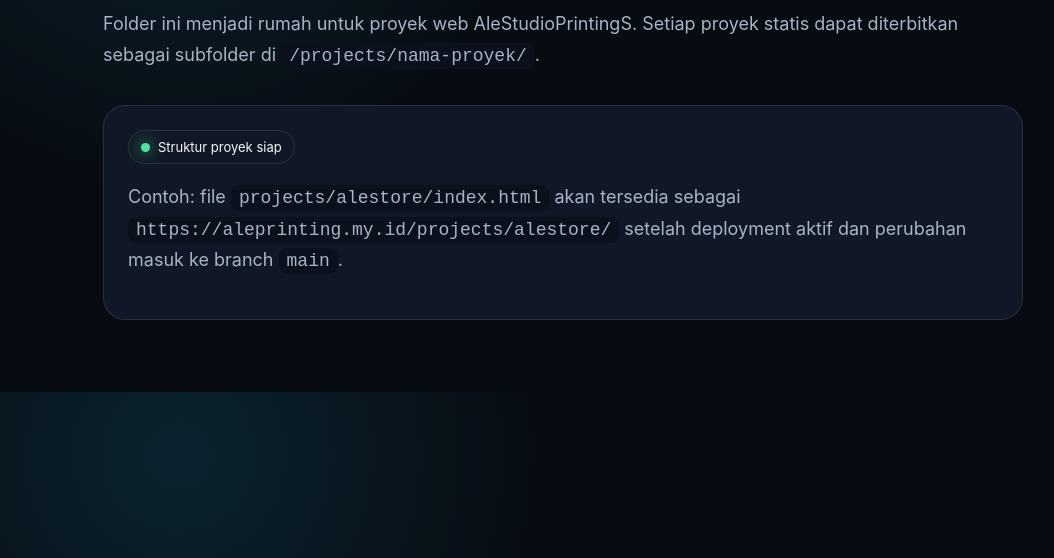
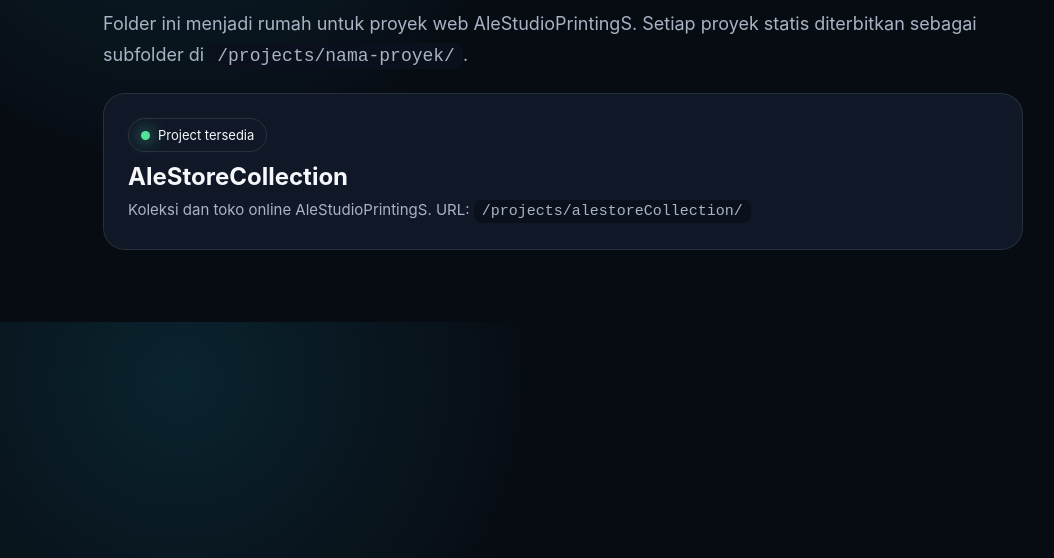
Before and after one commit to Kmpsnr26/AleStudioPrintingS-Paket-Lengkap-1.15.1, a plain HTML site: page projects/index.html in a window 1280 px wide. Shown: the part 242-800 px from the top of the page, without its empty margins (77-1131 px from the left). Drawn offline with Linux system fonts and the light colour scheme.

Commit message:
List AleStoreCollection in projects hub

```diff
--- a/projects/index.html
+++ b/projects/index.html
@@ -8,7 +8,7 @@
   <style>
     :root{color-scheme:dark;--bg:#070b12;--card:#101827;--line:rgba(255,255,255,.10);--text:#f5f7fb;--muted:#a8b4c5;--accent:#23d5ff}
     *{box-sizing:border-box}body{margin:0;font-family:Inter,system-ui,-apple-system,"Segoe UI",sans-serif;background:radial-gradient(circle at 20% 10%,rgba(35,213,255,.12),transparent 32%),var(--bg);color:var(--text)}
-    main{width:min(920px,calc(100% - 32px));margin:auto;padding:72px 0}a{color:inherit}.back{color:var(--muted);text-decoration:none}.eyebrow{margin-top:42px;color:var(--accent);font-size:12px;font-weight:800;letter-spacing:.16em;text-transform:uppercase}h1{font-size:clamp(40px,8vw,72px);line-height:1;margin:12px 0 18px}p{color:var(--muted);font-size:18px;line-height:1.7}.card{margin-top:34px;padding:24px;border:1px solid var(--line);border-radius:22px;background:var(--card)}code{padding:3px 8px;border-radius:8px;background:#0a111c}.status{display:inline-flex;gap:8px;align-items:center;padding:8px 12px;border:1px solid var(--line);border-radius:999px;font-size:13px}.dot{width:9px;height:9px;border-radius:50%;background:#53e29c;box-shadow:0 0 16px #53e29c}
+    main{width:min(920px,calc(100% - 32px));margin:auto;padding:72px 0}a{color:inherit}.back{color:var(--muted);text-decoration:none}.eyebrow{margin-top:42px;color:var(--accent);font-size:12px;font-weight:800;letter-spacing:.16em;text-transform:uppercase}h1{font-size:clamp(40px,8vw,72px);line-height:1;margin:12px 0 18px}p{color:var(--muted);font-size:18px;line-height:1.7}.card{margin-top:22px;padding:24px;border:1px solid var(--line);border-radius:22px;background:var(--card);text-decoration:none;display:block}.card:hover{border-color:rgba(35,213,255,.45);transform:translateY(-1px)}.card h2{margin:10px 0 6px}.card p{font-size:15px;margin:0}code{padding:3px 8px;border-radius:8px;background:#0a111c}.status{display:inline-flex;gap:8px;align-items:center;padding:8px 12px;border:1px solid var(--line);border-radius:999px;font-size:13px}.dot{width:9px;height:9px;border-radius:50%;background:#53e29c;box-shadow:0 0 16px #53e29c}
   </style>
 </head>
 <body>
@@ -16,11 +16,12 @@
   <a class="back" href="/">← AleStudioPrintingS</a>
   <div class="eyebrow">Project publishing</div>
   <h1>Projects</h1>
-  <p>Folder ini menjadi rumah untuk proyek web AleStudioPrintingS. Setiap proyek statis dapat diterbitkan sebagai subfolder di <code>/projects/nama-proyek/</code>.</p>
-  <div class="card">
-    <span class="status"><span class="dot"></span> Struktur proyek siap</span>
-    <p>Contoh: file <code>projects/alestore/index.html</code> akan tersedia sebagai <code>https://aleprinting.my.id/projects/alestore/</code> setelah deployment aktif dan perubahan masuk ke branch <code>main</code>.</p>
-  </div>
+  <p>Folder ini menjadi rumah untuk proyek web AleStudioPrintingS. Setiap proyek statis diterbitkan sebagai subfolder di <code>/projects/nama-proyek/</code>.</p>
+  <a class="card" href="/projects/alestoreCollection/">
+    <span class="status"><span class="dot"></span> Project tersedia</span>
+    <h2>AleStoreCollection</h2>
+    <p>Koleksi dan toko online AleStudioPrintingS. URL: <code>/projects/alestoreCollection/</code></p>
+  </a>
 </main>
 </body>
 </html>
```
